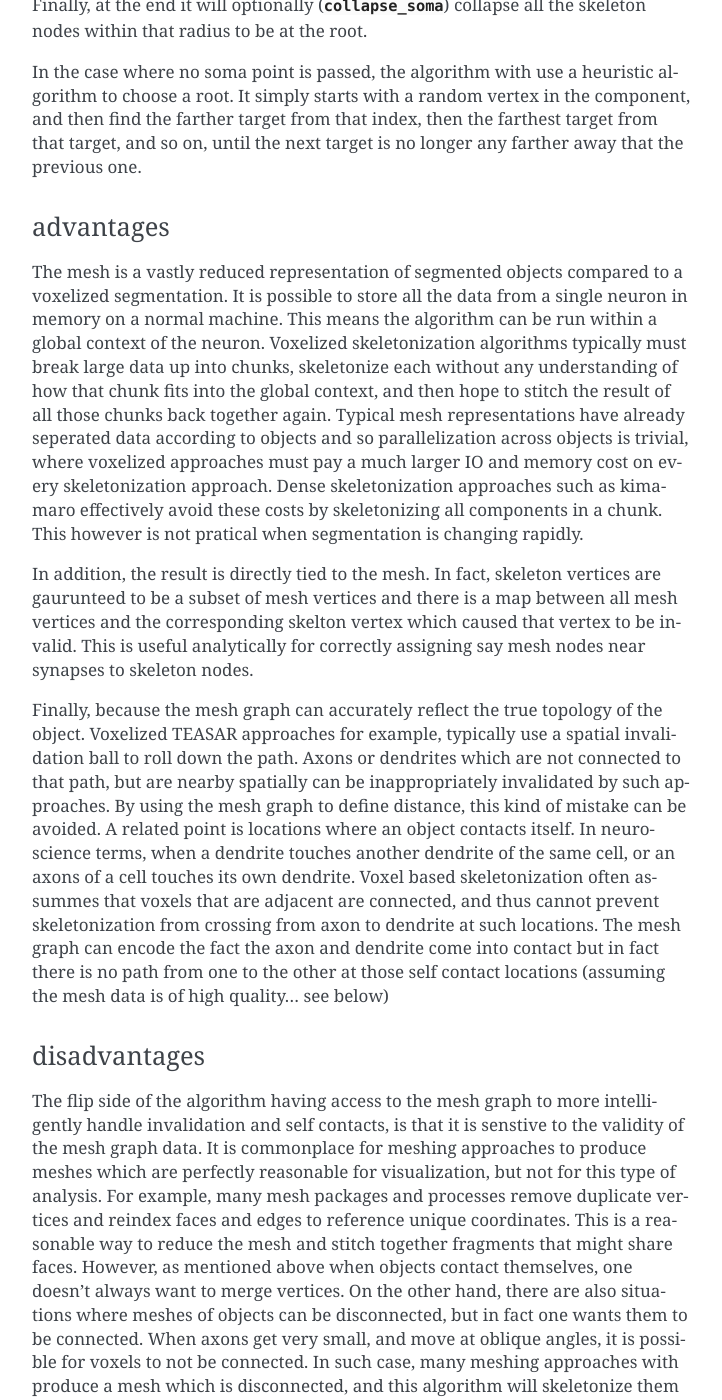
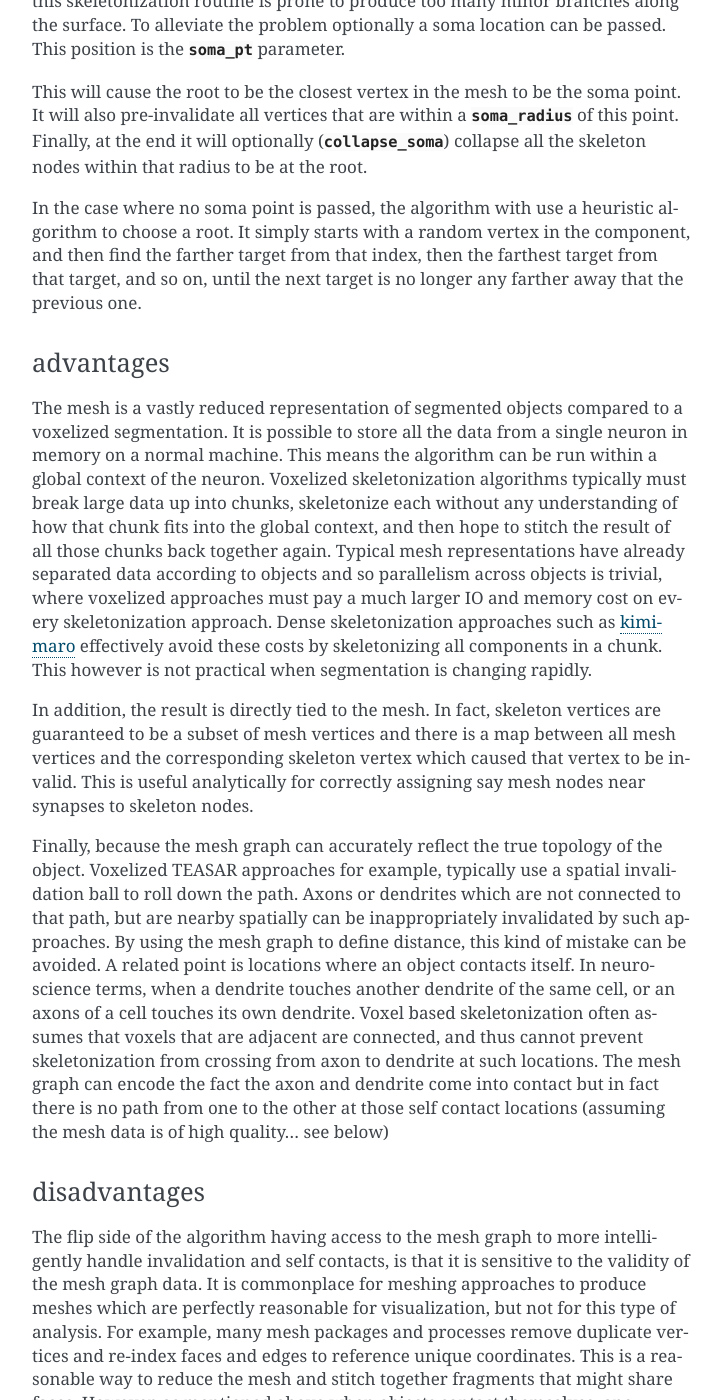
Before and after one commit to CAVEconnectome/MeshParty, a Sphinx documentation site: the page built from docs/guide/skeletons.rst, in a window 1280 px wide and 1400 px high, scrolled down 1546 px. Shown: the whole window, without its empty margins (388-1110 px from the left). Built offline with Sphinx 7.4.7, drawn with Linux system fonts in a browser that asks for light colours; some of the changed text lies outside the part shown.

Commit message:
doc spell fixes and doc fixes

```diff
--- a/README.rst
+++ b/README.rst
@@ -19,7 +19,7 @@ We try to keep the pypi version up to date. To install the git version do:
     pip install . --upgrade
 
 
-to make optional features of ray tracing and interaction with the PyChunkedGraph work properly you need to install the optional dependancies
+to make optional features of ray tracing and interaction with the PyChunkedGraph work properly you need to install the optional dependencies
 
 ::
 
--- a/docs/guide/loading.rst
+++ b/docs/guide/loading.rst
@@ -13,7 +13,7 @@ which you pass an folder, and/or an cloudvolume path, and a memory cache size.
 Example
 -------
 
-Here's an example of downloading a mesh from the publically available kasthuri2011 dataset.
+Here's an example of downloading a mesh from the publicly available kasthuri2011 dataset.
 (Kasthuri, Narayanan, et al. "Saturated reconstruction of a volume of neocortex." Cell 162.3 (2015): 648-661.)
 ::
 
--- a/docs/guide/repair.rst
+++ b/docs/guide/repair.rst
@@ -1,7 +1,7 @@
 Mesh Repair
 ===========
 
-Mesh representations of objects can be imperfect.  Particular to neurons, meshes from one object can be artificially seperated
+Mesh representations of objects can be imperfect.  Particular to neurons, meshes from one object can be artificially separated
 into multiple connected components due to imperfections of the data because many segmentation approaches will only join together voxels
 that share a connected component.
 
--- a/docs/guide/skeletons.rst
+++ b/docs/guide/skeletons.rst
@@ -37,7 +38,7 @@ If :obj:`compute_original_index` is selected, the algorithm will remember which
 This is saved in :obj:`skeleton.mesh_to_skel_map`.  Incidentally, the mesh index of every skeleton node index is saved at :obj:`skeleton.vertex_properties['mesh_index']`
 
 This loop continues until all vertices are invalidated, and because we analyze one connected component at a time
-this is gaurunteed to finish.  Finally, at the end, optionally if :obj:`compute_radius` is selected, pyembree will be used to
+this is guaranteed to finish.  Finally, at the end, optionally if :obj:`compute_radius` is selected, pyembree will be used to
 shine a ray along the vertex normal (pointed inward) of every skeleton node, and measure how far that ray travels till it
 intersects the other side of the mesh.  This is one way to estimate the local caliber of the mesh.
 This is saved in :obj:`skeleton.vertex_properties['rs']`.
@@ -67,13 +68,14 @@ It is possible to store all the data from a single neuron in memory on a normal
 can be run within a global context of the neuron.  Voxelized skeletonization algorithms typically must break
 large data up into chunks, skeletonize each without any understanding of how that chunk fits into the global context,
 and then hope to stitch the result of all those chunks back together again.  Typical mesh representations have already
-seperated data according to objects and so parallelization across objects is trivial, where voxelized approaches must pay
-a much larger IO and memory cost on every skeletonization approach.  Dense skeletonization approaches such as kimamaro
+separated data according to objects and so parallelism across objects is trivial, where voxelized approaches must pay
+a much larger IO and memory cost on every skeletonization approach.
+Dense skeletonization approaches such as `kimimaro <https://github.com/seung-lab/kimimaro>`_
 effectively avoid these costs by skeletonizing all components in a chunk.
-This however is not pratical when segmentation is changing rapidly.
+This however is not practical when segmentation is changing rapidly.
 
-In addition, the result is directly tied to the mesh. In fact, skeleton vertices are gaurunteed to be a subset of mesh vertices and there is a map between all mesh vertices
-and the corresponding skelton vertex which caused that vertex to be invalid.
+In addition, the result is directly tied to the mesh. In fact, skeleton vertices are guaranteed to be a subset of mesh vertices and there is a map between all mesh vertices
+and the corresponding skeleton vertex which caused that vertex to be invalid.
 This is useful analytically for correctly assigning say mesh nodes near synapses to skeleton nodes.
 
 Finally, because the mesh graph can accurately reflect the true topology of the object.
@@ -83,7 +85,7 @@ By using the mesh graph to define distance, this kind of mistake can be avoided.
 A related point is locations where an object contacts itself.
 In neuroscience terms, when a dendrite touches another dendrite of the same cell,
 or an axons of a cell touches its own dendrite.
-Voxel based skeletonization often assummes that voxels that are adjacent are connected,
+Voxel based skeletonization often assumes that voxels that are adjacent are connected,
 and thus cannot prevent skeletonization from crossing from axon to dendrite at such locations.
 The mesh graph can encode the fact the axon and dendrite come into contact but in fact there is no path
 from one to the other at those self contact locations (assuming the mesh data is of high quality... see below)
@@ -92,14 +94,14 @@ from one to the other at those self contact locations (assuming the mesh data is
 disadvantages
 -------------
 The flip side of the algorithm having access to the mesh graph to more intelligently handle invalidation and self contacts,
-is that it is senstive to the validity of the mesh graph data.  It is commonplace for meshing approaches to produce
+is that it is sensitive to the validity of the mesh graph data.  It is commonplace for meshing approaches to produce
 meshes which are perfectly reasonable for visualization, but not for this type of analysis.
-For example, many mesh packages and processes remove duplicate vertices and reindex faces and edges
+For example, many mesh packages and processes remove duplicate vertices and re-index faces and edges
 to reference unique coordinates.  This is a reasonable way to reduce the mesh and stitch together fragments
 that might share faces.  However, as mentioned above when objects contact themselves, one doesn't always want to merge vertices.
 On the other hand, there are also situations where meshes of objects can be disconnected, but in fact one wants them to be connected.
 When axons get very small, and move at oblique angles, it is possible for voxels to not be connected.
-In such case, many meshing approaches with produce a mesh which is disconnected, and this algorithm will skeletonize them seperately.
+In such case, many meshing approaches with produce a mesh which is disconnected, and this algorithm will skeletonize them separately.
 There are potential ways to repair the mesh or the skeleton, but they conflict fundamentally with avoiding merging self contacts.
 In summary, mesh based skeletonization requires a high quality mesh graph to be able to operate effectively.
 
--- a/docs/guide/visualization.rst
+++ b/docs/guide/visualization.rst
@@ -60,7 +60,7 @@ using :func:`trimesh.trimesh_vtk.camera_from_ngl_state` with the state dictionar
 Advanced coloring
 -----------------
 
-One common visualizaiton need is to color the visualized objects according to some data,
+One common visualization need is to color the visualized objects according to some data,
 the actor creation functions provide some facilities to assist with this, again assuming its numpy arrays.
 
 Here's an example which colors the mesh according to the distance from the first vertex of the mesh
```
Also changed, not shown: other parts of docs/guide/repair.rst (+2 -2 lines), other parts of docs/guide/skeletons.rst (+3 -2 lines), 2 other files.
